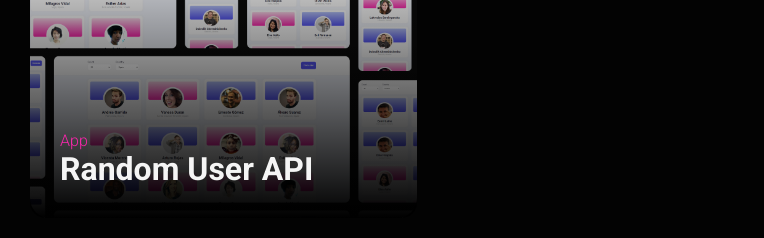
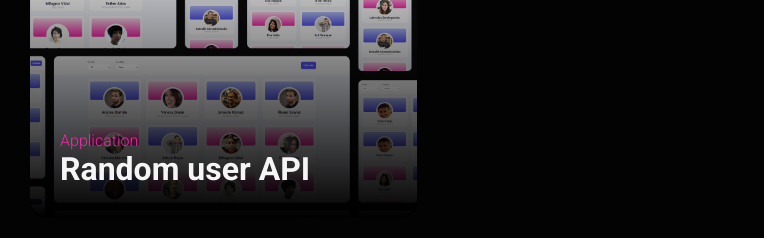
Before and after one commit to hazle-pl/wojciech-borzecki-portfolio, a React (Vite) app: page / in a window 1280 px wide. Shown: the part 2840-3078 px from the top of the page, without its empty margins (0-764 px from the left). Built offline with nearby package versions, Linux system fonts and the light colour scheme.

Commit message:
Update Home.tsx

```diff
--- a/src/routes/Home.tsx
+++ b/src/routes/Home.tsx
@@ -96,8 +96,8 @@ const Home = () => {
             <img src="../img/randomuser-bg.jpg"/>
               <span className="overlay"/>
               <RichText>
-                <h4>App</h4>
-                <h2>Random User API</h2>
+                <h4>Application</h4>
+                <h2>Random user API</h2>
               </RichText>
             </Card>
           </Grid>
```
